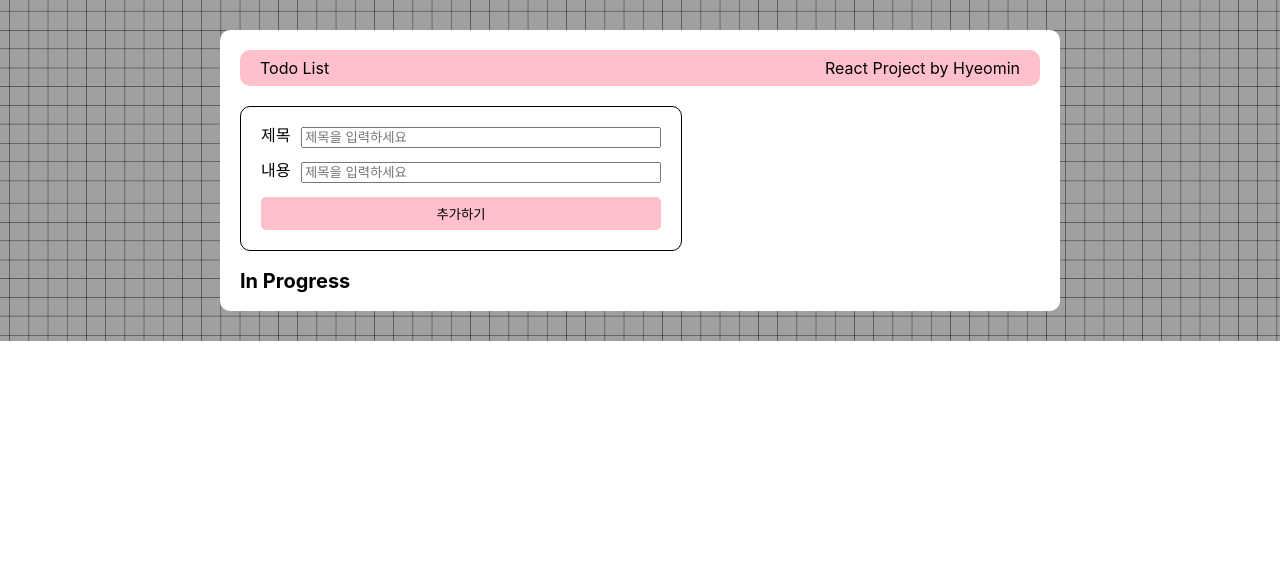
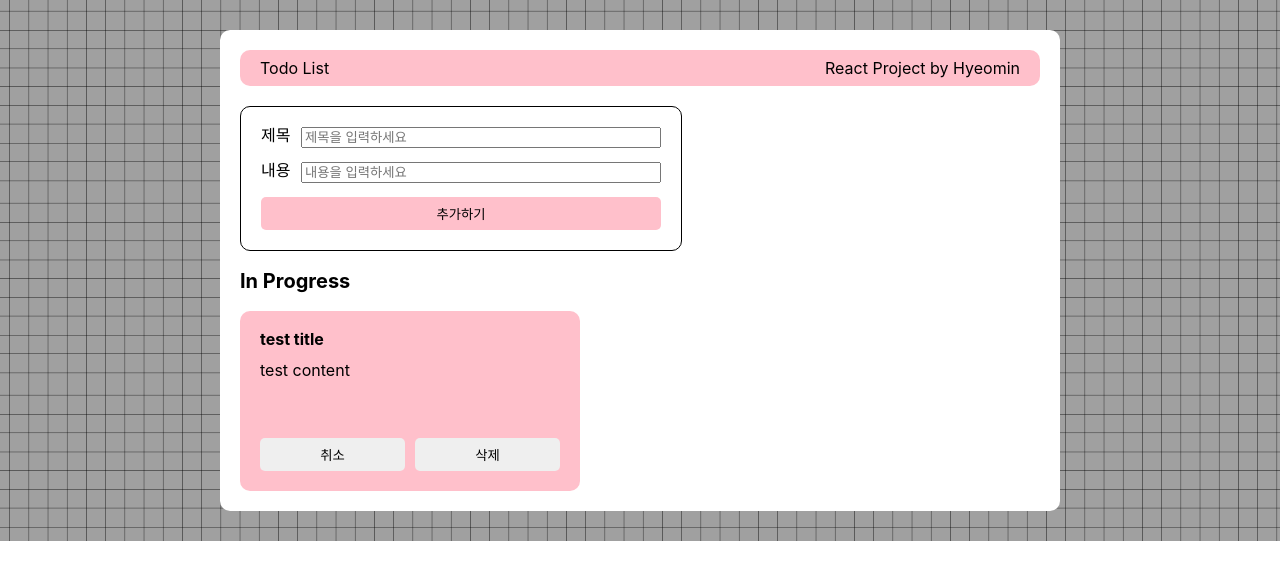
Before and after one commit to hyeomin/ts-hw-redo3, a React (Create React App) app: page / in a window 1280 px wide. Shown: the top 580 px of the page. Built offline with nearby package versions, Linux system fonts and the light colour scheme; data requests are answered from the project's data file.

Commit message:
json done

```diff
--- /dev/null
+++ b/db.json
@@ -0,0 +1,10 @@
+{
+  "todos": [
+    {
+      "id": "test id",
+      "title": "test title",
+      "content": "test content",
+      "isDone": true
+    }
+  ]
+}
--- a/package.json
+++ b/package.json
@@ -12,6 +12,8 @@
     "@types/react": "^18.0.0",
     "@types/react-dom": "^18.0.0",
     "@types/uuid": "^9.0.7",
+    "axios": "^1.6.2",
+    "json-server": "^0.17.4",
     "react": "^18.2.0",
     "react-dom": "^18.2.0",
     "react-redux": "^9.0.4",
@@ -25,7 +27,8 @@
     "start": "react-scripts start",
     "build": "react-scripts build",
     "test": "react-scripts test",
-    "eject": "react-scripts eject"
+    "eject": "react-scripts eject",
+    "json": "json-server --watch db.json --port 4000"
   },
   "eslintConfig": {
     "extends": [
--- a/src/App.tsx
+++ b/src/App.tsx
@@ -1,18 +1,29 @@
-import { useState } from "react";
-import { useDispatch } from "react-redux";
+import axios from "axios";
+import { useEffect, useState } from "react";
 import styled from "styled-components";
 import { v4 } from "uuid";
 import tile from "./assets/tile.png";
 import TodoList from "./components/TodoList";
-import { AppDispatch } from "./redux/config/configStore";
-import { addTodo } from "./redux/modules/todoSlice";
+import { Todo } from "./types/TodoTypes";
 
 function App() {
     const [title, setTitle] = useState("");
     const [content, setContent] = useState("");
-    // const [todoList, setTodoList] = useState<Todo[]>([]);
+    const [todoList, setTodoList] = useState<Todo[]>([]);
 
-    const dispatch: AppDispatch = useDispatch();
+    const fetchTodo = async () => {
+        try {
+            const response = await axios.get(`http://localhost:4000/todos`);
+            // console.log("response-->", response.data);
+            setTodoList(response.data);
+        } catch (error) {
+            console.log("Error:", error);
+        }
+    };
+
+    useEffect(() => {
+        fetchTodo();
+    }, []);
 
     const onChangeHandler = (event: React.ChangeEvent<HTMLInputElement>) => {
         const { name, value } = event.target;
@@ -23,7 +34,7 @@ function App() {
         }
     };
 
-    const onSubmitHandler = (event: React.FormEvent<HTMLFormElement>) => {
+    const onSubmitHandler = async (event: React.FormEvent<HTMLFormElement>) => {
         event.preventDefault();
         const newTodo = {
             id: v4(),
@@ -31,7 +42,15 @@ function App() {
             content,
             isDone: false,
         };
-        dispatch(addTodo(newTodo));
+
+        try {
+            await axios.post(`http://localhost:4000/todos`, newTodo);
+            fetchTodo();
+            setTitle("");
+            setContent("");
+        } catch (error) {
+            console.log("Error:", error);
+        }
     };
 
     return (
@@ -57,12 +76,16 @@ function App() {
                             name="content"
                             value={content}
                             onChange={onChangeHandler}
-                            placeholder="제목을 입력하세요"
+                            placeholder="내용을 입력하세요"
                         />
                     </InputContainer>
                     <button type="submit">추가하기</button>
                 </FormContainer>
-                <TodoList isDone={false} />
+                <TodoList
+                    todoList={todoList}
+                    fetchTodo={fetchTodo}
+                    isDone={false}
+                />
             </InnterContainer>
         </OuterContainer>
     );
--- a/src/components/TodoList.tsx
+++ b/src/components/TodoList.tsx
@@ -1,23 +1,30 @@
-import { useDispatch } from "react-redux";
+import axios from "axios";
 import styled from "styled-components";
-import { AppDispatch, useAppSelector } from "../redux/config/configStore";
-import { deleteTodo, updateTodo } from "../redux/modules/todoSlice";
+import { TodoListProps } from "../types/TodoTypes";
 
-function TodoList({ isDone }: { isDone: boolean }) {
-    const dispatch: AppDispatch = useDispatch();
-    const todoList = useAppSelector((state) => state.todoList);
-    console.log("과연", todoList);
-
-    const onDeleteHandler = (id: string) => {
+function TodoList({ todoList, fetchTodo, isDone }: TodoListProps) {
+    const onDeleteHandler = async (id: string) => {
         const confirmation = window.confirm("삭제하시겠습니까?");
         if (confirmation) {
-            dispatch(deleteTodo(id));
+            try {
+                await axios.delete(`http://localhost:4000/todos/${id}`);
+                fetchTodo();
+            } catch (error) {
+                console.log("Error:", error);
+            }
         } else return;
     };
 
-    const onUpdateStatusHandler = (id: string) => {
-        dispatch(updateTodo(id));
+    const onUpdateStatusHandler = async (id: string, isDone: boolean) => {
+        await axios.patch(`http://localhost:4000/todos/${id}`, {
+            isDone: !isDone,
+        });
+        fetchTodo();
     };
+
+    if (!todoList) {
+        return <div>로딩 중입니다...</div>;
+    }
 
     return (
         <CardContainer className="card-container">
@@ -29,7 +36,9 @@ function TodoList({ isDone }: { isDone: boolean }) {
                         <p>{item.content}</p>
                         <ButtonContainer>
                             <button
-                                onClick={() => onUpdateStatusHandler(item.id)}
+                                onClick={() =>
+                                    onUpdateStatusHandler(item.id, item.isDone)
+                                }
                             >
                                 {item.isDone ? "취소" : "완료"}
                             </button>
--- a/src/types/TodoTypes.ts
+++ b/src/types/TodoTypes.ts
@@ -5,6 +5,12 @@ export type Todo = {
     isDone: boolean;
 };
 
+export type TodoListProps = {
+    todoList: Todo[];
+    fetchTodo: () => Promise<void>;
+    isDone: boolean;
+};
+
 export interface TodoState {
     todoList: Todo[];
 }
```
Also changed, not shown: 1 other file (tests, documents, lock files or other folders).
